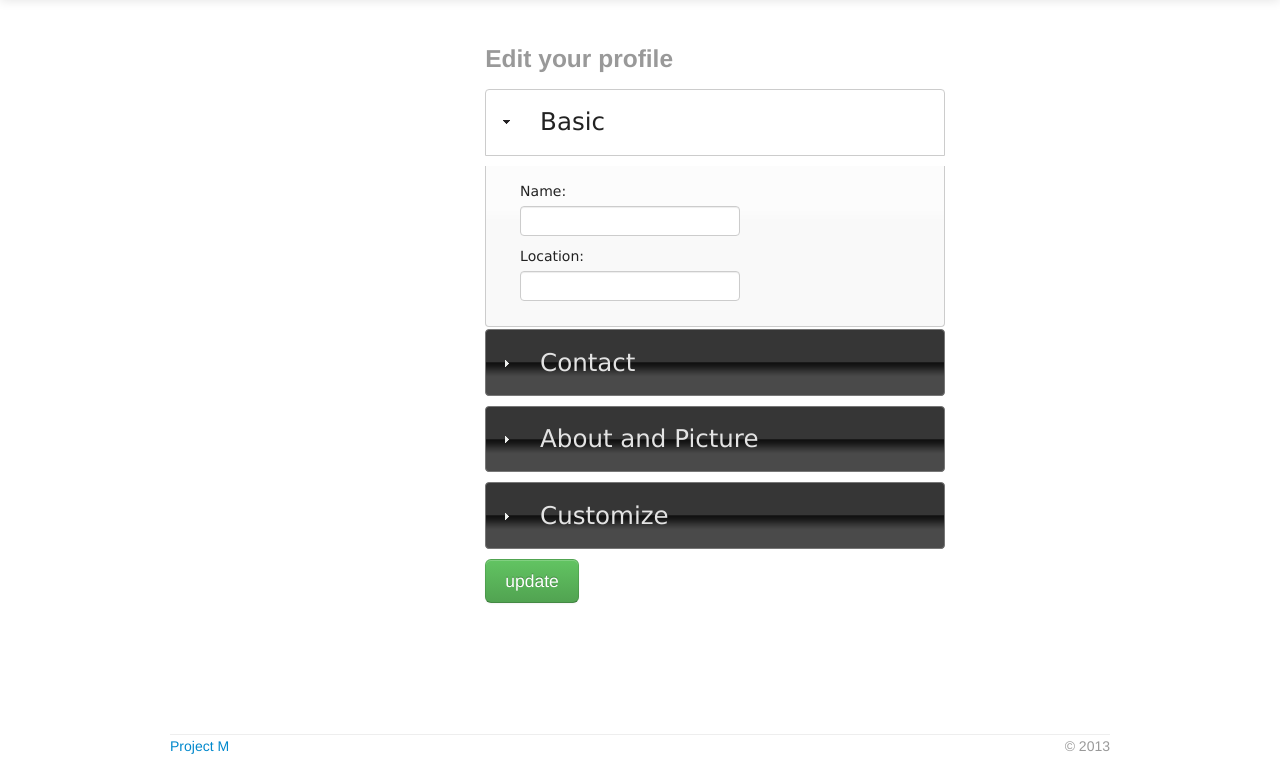
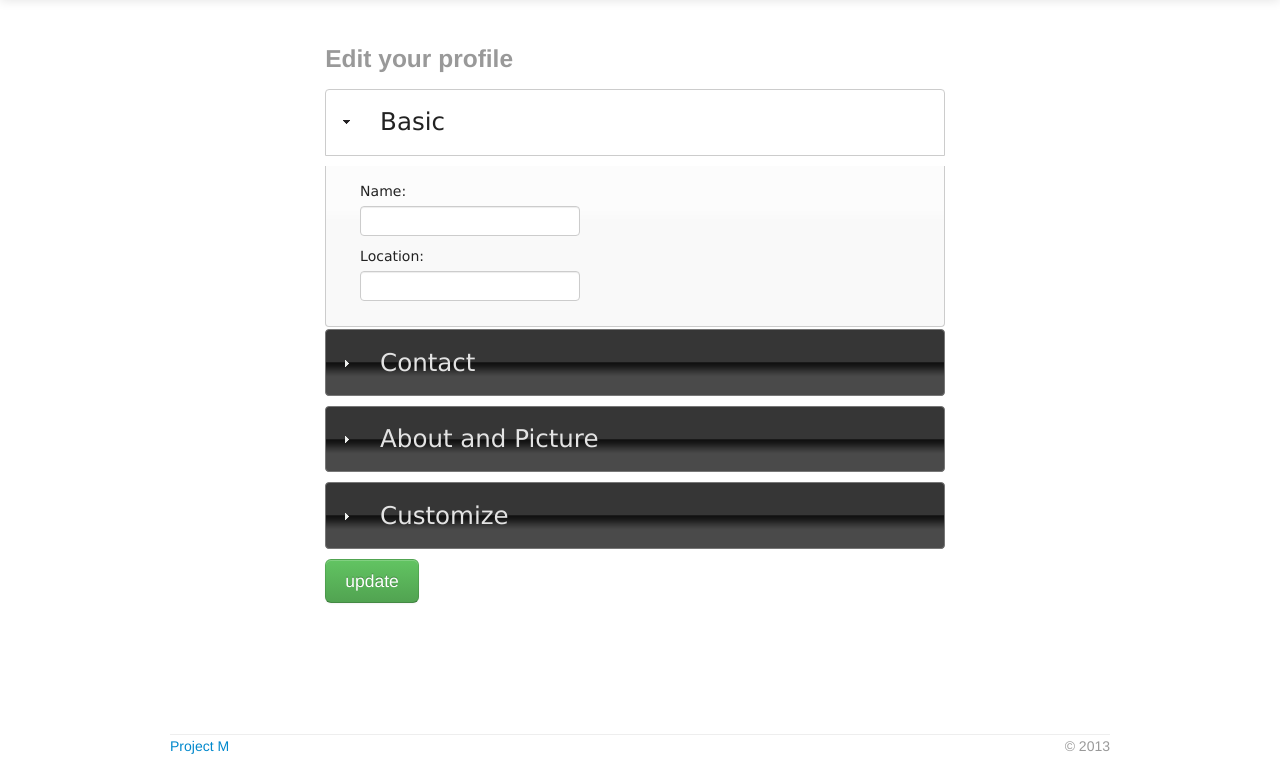
Before and after one commit to jpasko/project_n, a Django app: template templates/portfolios/edit.html in a window 1280 px wide. Shown: the part 41-800 px from the top of the page. Run offline with Django 3.2, Linux system fonts and the light colour scheme; the template is opened without the code that fills it: values that come from a table or form of the project are taken from there, others are empty; parts of the project's set-up code (start-up, migrations or seed data) failed here and were passed over; some libraries are stand-ins or nearby versions.

Commit message:
made the edit and settings boxes wider

```diff
--- a/templates/accounts/settings.html
+++ b/templates/accounts/settings.html
@@ -19,9 +19,9 @@ $(function() {
     Your portfolio and all photos it contains will be permanently deleted!</p>
 </div>
 <div class="row">
-  <div class="span3">
+  <div class="span1">
   </div>
-  <div class="span6">
+  <div class="span8">
     <h3 class="muted">Your account settings</h3>
     <div id="accordion">
       <h3>Upgrade your account</h3>
--- a/templates/portfolios/edit.html
+++ b/templates/portfolios/edit.html
@@ -19,9 +19,9 @@ $(function() {
   }
 </style>
 <div class="row">
-<div class="span3">
+<div class="span1">
 </div>
-<div class="span6">
+<div class="span8">
   <h3 class="muted">Edit your profile</h3>
   {% if form.errors %}
   <p>Please correct the errors and resubmit.</p>
```
